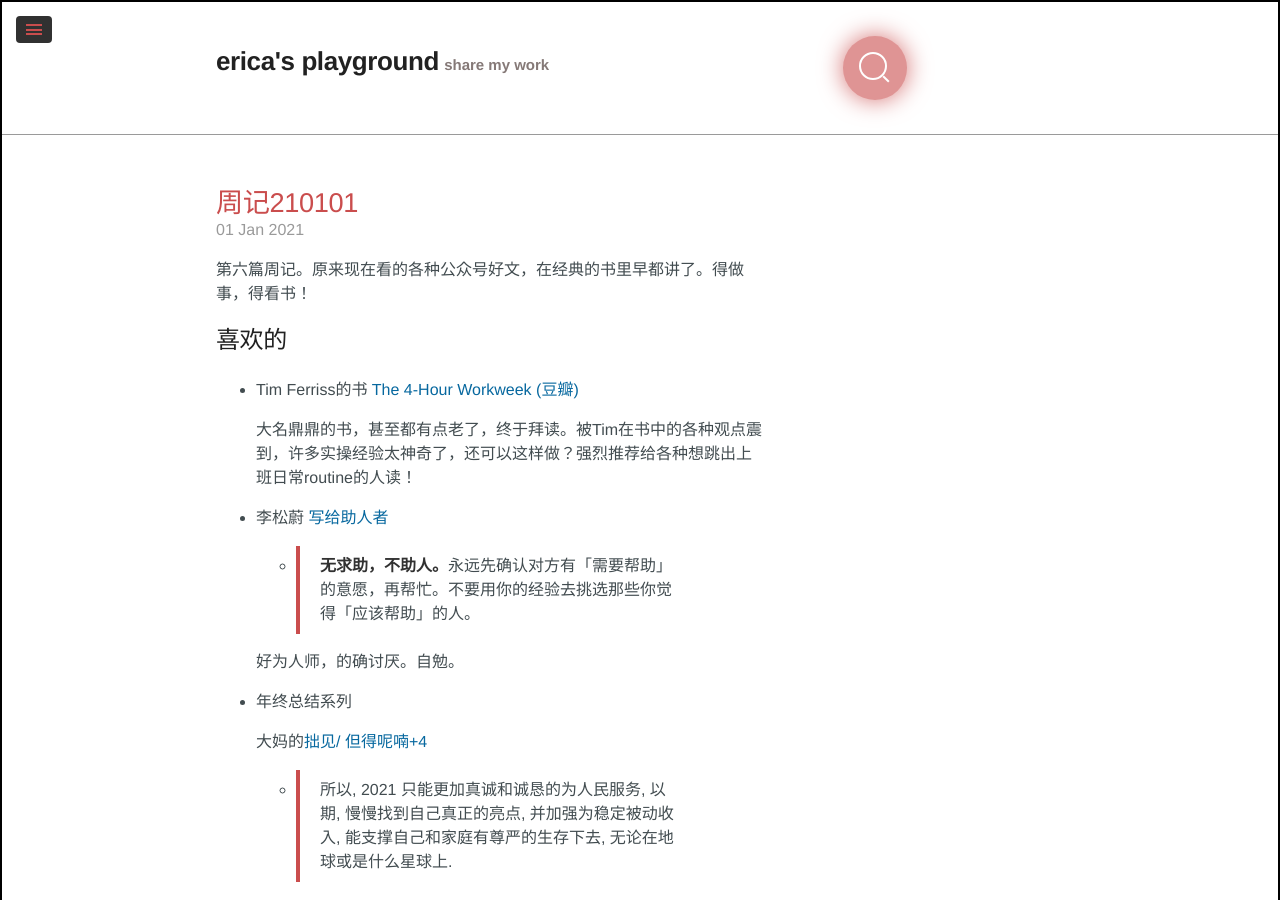
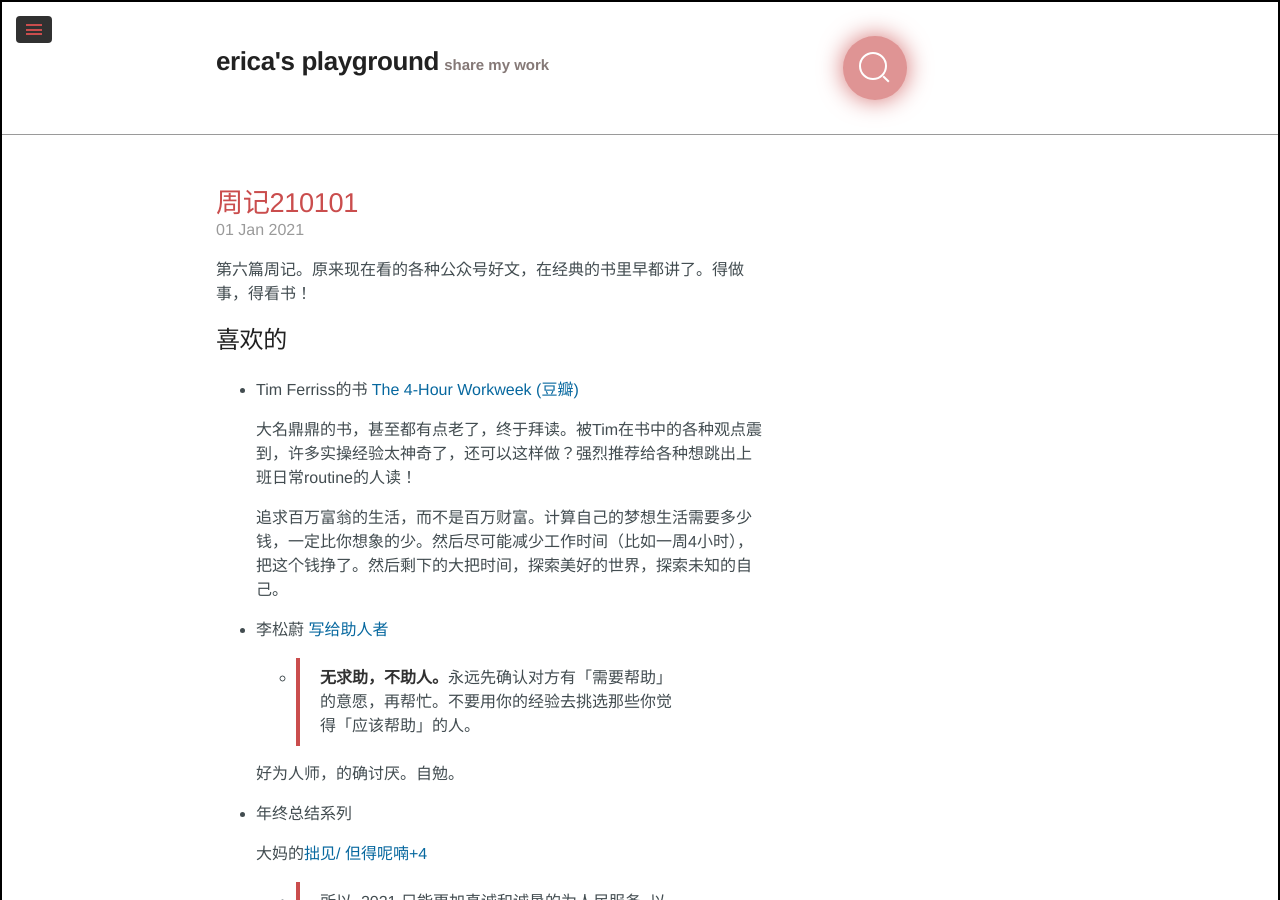
Before and after one commit to ericazhan/ericazhan.github.io, a Jekyll site: the page built from _posts/2021-01-01-weekly.md, in a window 1280 px wide and 900 px high. Built offline with Jekyll 4.4.1, drawn with Linux system fonts in a browser that asks for light colours; some web fonts are replaced; comment, search, counter and statistics services are not loaded.

Commit message:
🤸‍♀️ UPDATE:

```diff
--- a/_posts/2021-01-01-weekly.md
+++ b/_posts/2021-01-01-weekly.md
@@ -13,6 +13,8 @@ tags: [习惯,周记]
 - Tim Ferriss的书 [The 4-Hour Workweek (豆瓣)](https://book.douban.com/subject/2080679/)
 
   大名鼎鼎的书，甚至都有点老了，终于拜读。被Tim在书中的各种观点震到，许多实操经验太神奇了，还可以这样做？强烈推荐给各种想跳出上班日常routine的人读！
+
+  追求百万富翁的生活，而不是百万财富。计算自己的梦想生活需要多少钱，一定比你想象的少。然后尽可能减少工作时间（比如一周4小时），把这个钱挣了。然后剩下的大把时间，探索美好的世界，探索未知的自己。
 
 - 李松蔚 [写给助人者](https://mp.weixin.qq.com/s?__biz=MzA4NTI3NTkyNQ==&mid=2654016085&idx=1&sn=b9d59d9980561460fd4c5a15c252ddfd&chksm=841fd62fb3685f3999c5cb1ae9beba0dc670094de154bfef5fedd58402cff9219521bad96712&cur_album_id=1502382987357798402&scene=189#rd)
 
```
